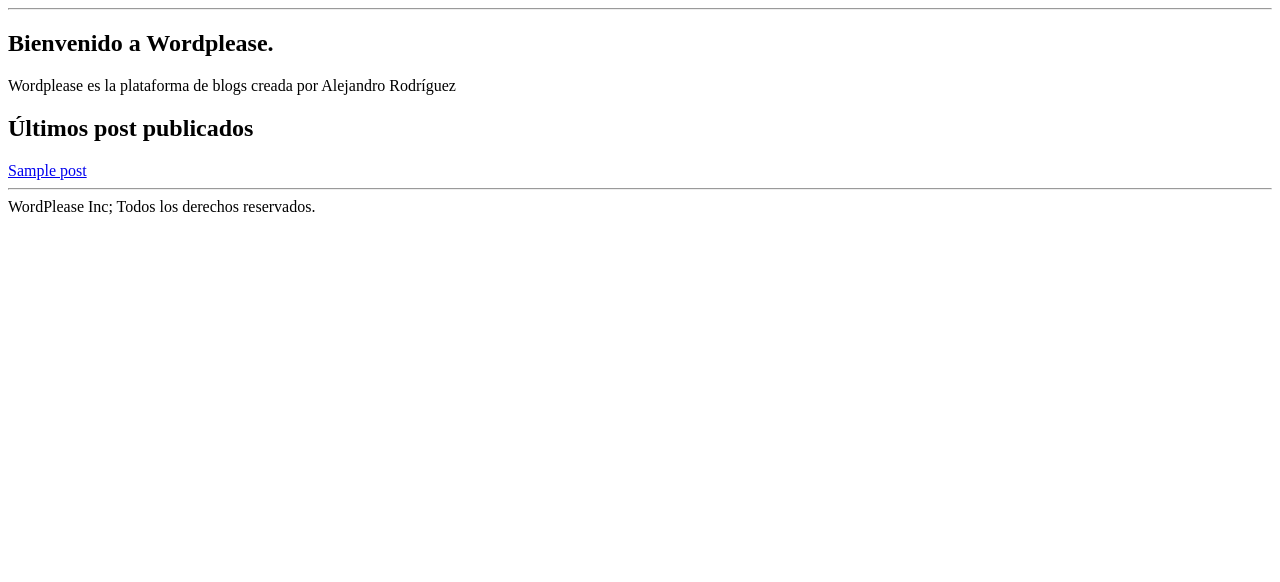
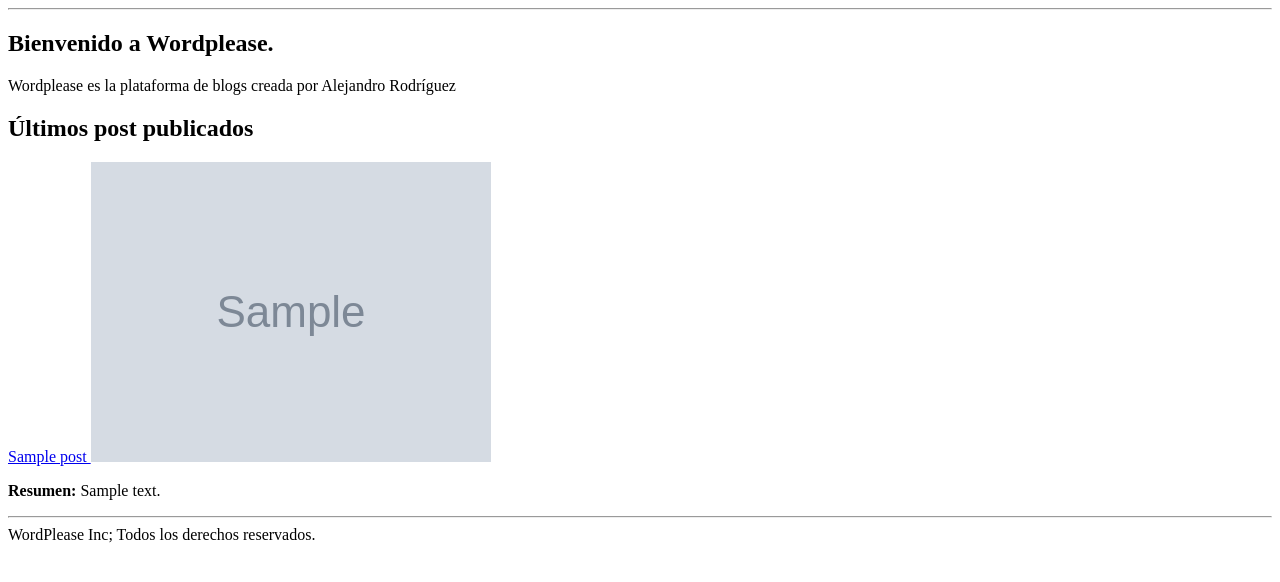
Before and after one commit to a-rodriguez296/Django-Homework, a Django app: page /home in a window 1280 px wide. Shown: the part 26-608 px from the top of the page. Run offline with Django 3.2, Linux system fonts and the light colour scheme; tables that the repository leaves empty hold one stand-in row (values such as "Sample post"); grey boxes marked "Sample" are stand-in pictures.

Commit message:
cambios en home

```diff
--- a/posts/templates/posts/posts_loop.html
+++ b/posts/templates/posts/posts_loop.html
@@ -2,5 +2,11 @@
     <a href="{% url 'posts_detail' post.pk %}">
         {{ post.title }}
     </a>
+    {% if not post.url_image == NONE %}
+    <img src="{{ post.url_image }}" height="300">
+    {% endif %}
+    <p>
+        <strong>Resumen:</strong>
+        {{ post.summary }}</p>
 
 {% endfor %}
--- a/posts/views.py
+++ b/posts/views.py
@@ -16,7 +16,7 @@ class HomeView(View):
 class DetailView(View):
 
     def get(self, request, pk):
-        possible_post = Post.objects.filter(pk=pk).select_related('owner')
+        possible_post = Post.objects.filter(pk=pk).select_related('blog')
         post = possible_post[0] if len(possible_post)>0 else None
 
         if post is not None:
```
